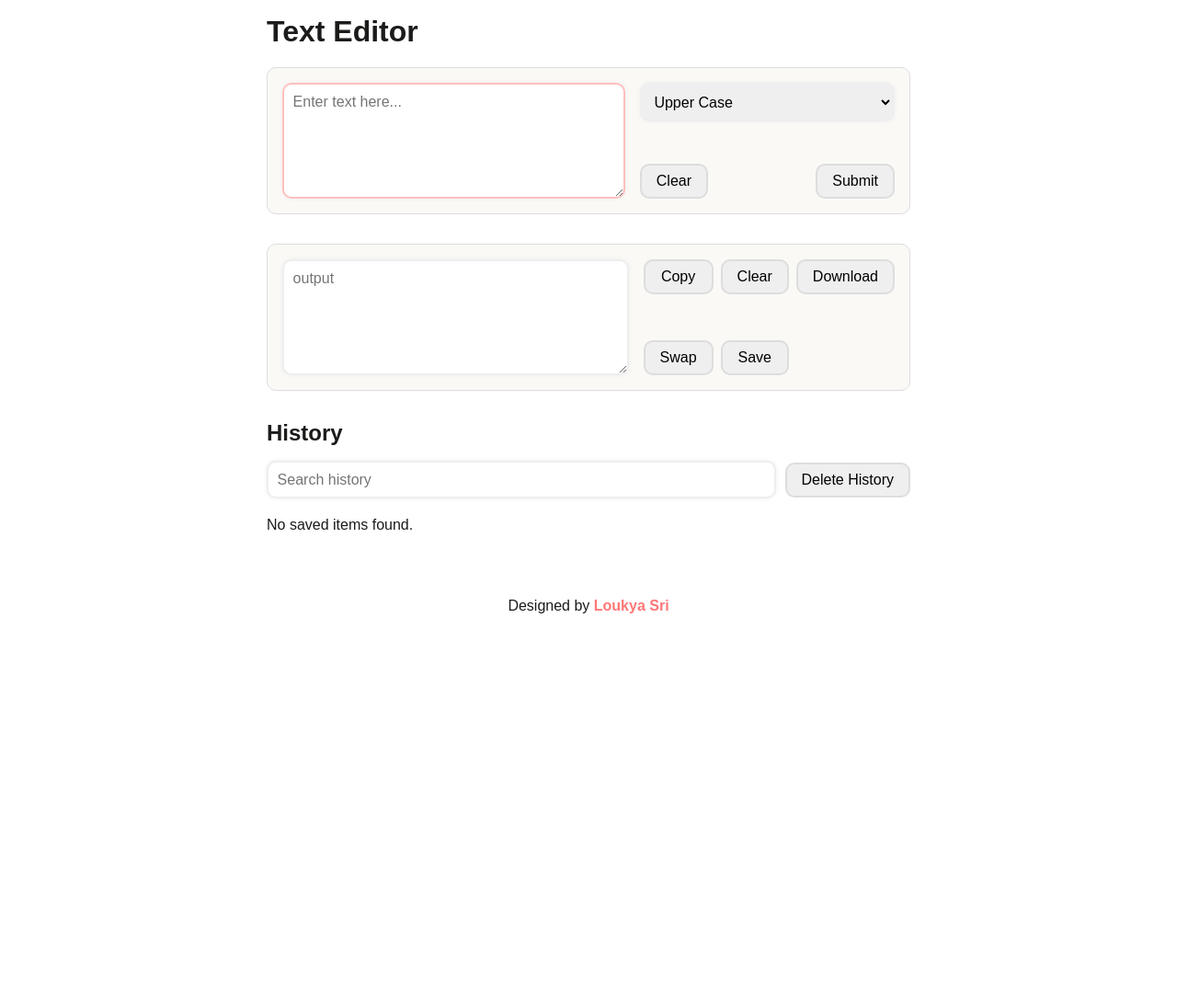
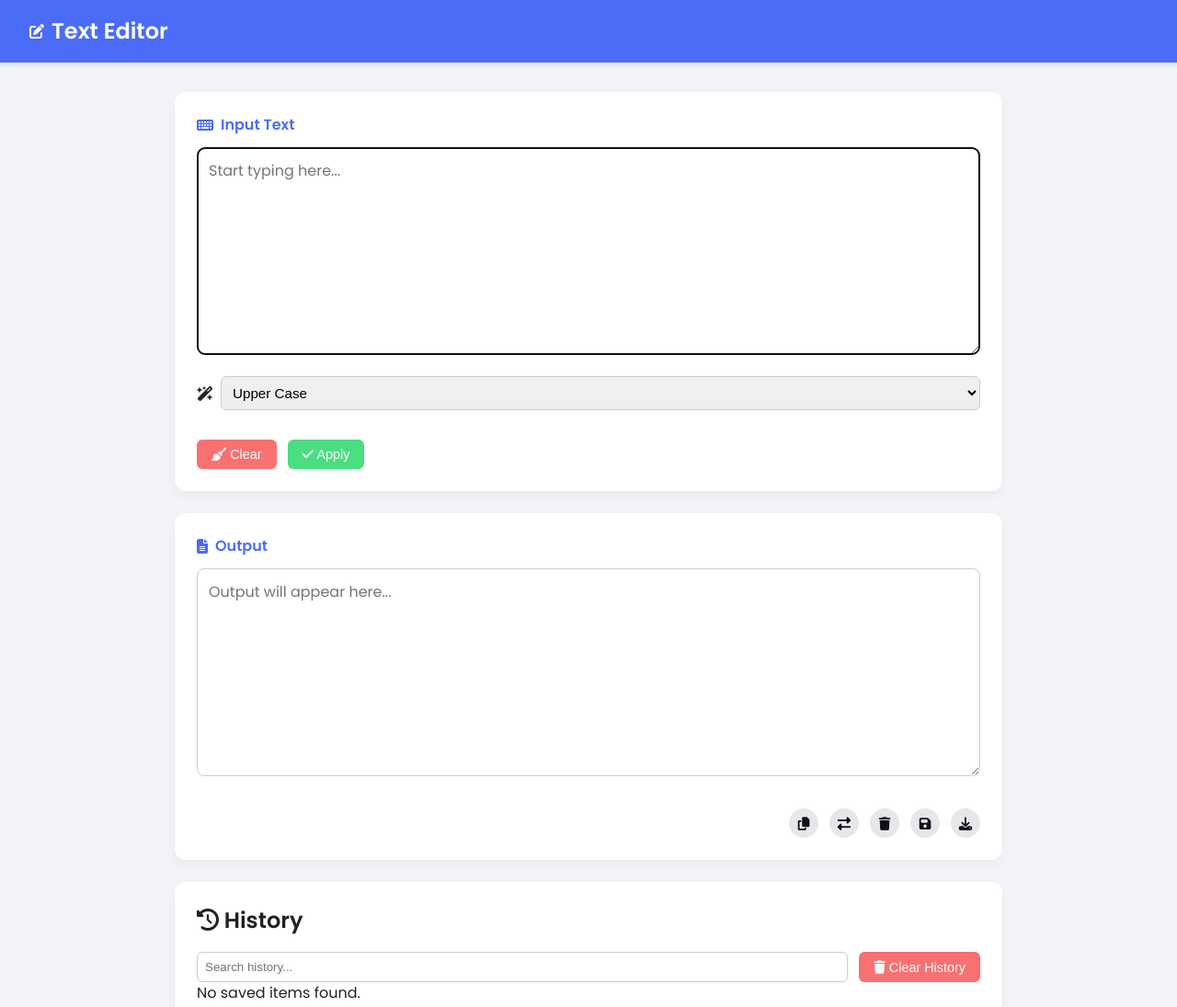
Before and after one commit to LoukyaSriKudipudi/text-editor, a plain HTML site: page index.html in a window 1280 px wide. Shown: the top 1095 px of the page at 92% size. Before the commit the page ends 800 px from the top, so only its background shows below. Drawn offline with Linux system fonts and the light colour scheme; a web font is replaced by a local one.

Commit message:
first commit

```diff
--- a/index.html
+++ b/index.html
@@ -4,104 +4,138 @@
     <meta charset="UTF-8" />
     <meta name="viewport" content="width=device-width, initial-scale=1.0" />
     <title>Text Editor</title>
-    <link href="styles.css" rel="stylesheet" />
+    <link rel="stylesheet" href="styles.css" />
+    <link
+      rel="stylesheet"
+      href="https://cdnjs.cloudflare.com/ajax/libs/font-awesome/6.5.0/css/all.min.css"
+    />
   </head>
   <body>
-    <header>
-      <h1>Text Editor</h1>
+    <header class="app-header">
+      <div class="logo">
+        <i class="fa-solid fa-pen-to-square"></i>
+        <h1 id="title">Text Editor</h1>
+      </div>
     </header>
-    <main>
-      <section class="inputContainer">
+
+    <main class="app-container">
+      <!-- Input Section -->
+      <section class="inputContainer card">
+        <label for="input" class="section-title">
+          <i class="fa-solid fa-keyboard"></i> Input Text
+        </label>
         <textarea
           class="input"
-          rows="10"
+          id="input"
           name="input"
-          id="input"
-          placeholder="Enter text here..."
+          rows="8"
+          placeholder="Start typing here..."
         ></textarea>
+
         <div class="selectAndinputButtons">
+          <div class="select-group">
+            <i class="fa-solid fa-wand-magic-sparkles"></i>
             <select class="select">
-            <option class="option" value="uppercase">Upper Case</option>
-            <option class="option" value="lowercase">Lower Case</option>
-            <option class="option" value="replace">Replace</option>
-            <option class="option" value="lengthcounter">
-              Count Text Length
-            </option>
-            <option class="option" value="trimspace">
-              Trim Leading and trailing Spaces
-            </option>
-            <option class="option" value="padsstart">Pads Start</option>
-            <option class="option" value="padsend">Pads End</option>
-            <option class="option" value="converttosnakecase">
-              Convert To Sanke Case
-            </option>
-            <option class="option" value="convertopascalcase">
-              Convert to Pascal Case
-            </option>
-            <option class="option" value="convertocamelcase">
-              Convert to camelCase
-            </option>
+              <option value="uppercase">Upper Case</option>
+              <option value="lowercase">Lower Case</option>
+              <option value="replace">Replace</option>
+              <option value="lengthcounter">Count Length</option>
+              <option value="trimspace">Trim Spaces</option>
+              <option value="padsstart">Pads Start</option>
+              <option value="padsend">Pads End</option>
+              <option value="converttosnakecase">Snake Case</option>
+              <option value="convertopascalcase">Pascal Case</option>
+              <option value="convertocamelcase">camelCase</option>
             </select>
-          <input class="place" type="text" placeholder="Place" required />
-          <input class="replace" type="text" placeholder="Replace" required />
+          </div>
+
+          <div class="replace-group">
+            <input class="place" type="text" placeholder="Find..." />
+            <input class="replace" type="text" placeholder="Replace with..." />
+          </div>
+
           <div class="inputButtons">
-            <button class="inputReset" type="reset">Clear</button>
-            <button class="submit" type="submit">Submit</button>
+            <button class="inputReset" type="reset">
+              <i class="fa-solid fa-broom"></i> Clear
+            </button>
+            <button class="submit" type="submit">
+              <i class="fa-solid fa-check"></i> Apply
+            </button>
           </div>
         </div>
       </section>
 
-      <section class="outputContainer">
+      <!-- Output Section -->
+      <section class="outputContainer card">
+        <label for="output" class="section-title">
+          <i class="fa-solid fa-file-lines"></i> Output
+        </label>
         <textarea
           readonly
           class="output"
-          rows="10"
-          cols="50"
-          name="output"
           id="output"
-          placeholder="output"
+          rows="8"
+          placeholder="Output will appear here..."
         ></textarea>
 
         <div class="outputButtons">
-          <button class="copyButton" type="button">Copy</button>
-          <button class="swap" type="button">Swap</button>
-          <button class="outputReset" type="reset">Clear</button>
-          <button class="save" type="button">Save</button>
-          <button class="downloadOutput" type="button">Download</button>
+          <button class="copyButton" title="Copy">
+            <i class="fa-solid fa-copy"></i>
+          </button>
+          <button class="swap" title="Swap">
+            <i class="fa-solid fa-right-left"></i>
+          </button>
+          <button class="outputReset" title="Clear Output">
+            <i class="fa-solid fa-trash"></i>
+          </button>
+          <button class="save" title="Save">
+            <i class="fa-solid fa-floppy-disk"></i>
+          </button>
+          <button class="downloadOutput" title="Download">
+            <i class="fa-solid fa-download"></i>
+          </button>
         </div>
       </section>
-      <section class="historySection">
-        <h2>History</h2>
+
+      <!-- History Section -->
+      <section class="historySection card">
+        <div class="history-header">
+          <h2><i class="fa-solid fa-clock-rotate-left"></i> History</h2>
           <div class="searchAndDeleteContainer">
             <input
-            placeholder="Search history"
               class="filter"
               id="filter"
-            name="filter"
               type="text"
+              placeholder="Search history..."
             />
-          <button class="deleteHistory">Delete History</button>
+            <button class="deleteHistory">
+              <i class="fa-solid fa-trash"></i> Clear History
+            </button>
           </div>
-        <section>
+        </div>
+
         <dialog class="modal">
           <div class="modelContent">
-              <p>Are you sure?</p>
-              <p>
-                Do you really want to delete history? The process cannot be
-                undone.
-              </p>
+            <h3><i class="fa-solid fa-circle-exclamation"></i> Confirm</h3>
+            <p>Do you really want to delete history? This cannot be undone.</p>
+            <div class="modal-actions">
               <button class="cancelNo">Cancel</button>
               <button class="deleteYes">Delete</button>
             </div>
+          </div>
         </dialog>
-        </section>
+
         <div class="historyContainer"></div>
       </section>
     </main>
-    <footer>
-      <p class="footerText">Designed by <span>Loukya Sri</span></p>
+
+    <footer class="app-footer">
+      <p class="footerText">
+        Made with <i class="fa-solid fa-heart"></i> by
+        <span>Loukya Sri</span>
+      </p>
     </footer>
+
     <script src="script.js"></script>
   </body>
 </html>
-<!-- loukya sri -->
--- a/styles.css
+++ b/styles.css
@@ -1,259 +1,316 @@
-@import "https://fonts.googleapis.com/css2?family=Funnel+Display:wght@300..800&family=Space+Mono:ital,wght@0,700;1,400;1,700&display=swap";
+@import url("https://fonts.googleapis.com/css2?family=Poppins:wght@300;400;600&display=swap");
 
 * {
   box-sizing: border-box;
+  margin: 0;
   padding: 0;
-  margin: 0;
-  font-family: "Funnel Display", sans-serif;
 }
 
 body {
-  width: 90vw;
-  max-width: 700px;
-  margin: auto;
-  padding: 1rem 0;
+  font-family: "Poppins", sans-serif;
+  background: #f3f4f8;
+  color: #222;
+  line-height: 1.5;
   display: flex;
   flex-direction: column;
-  justify-content: center;
-  color: #1c1b1a;
+  min-height: 100vh;
 }
 
-h1 {
-  margin-bottom: 20px;
+.app-header {
+  background: #4a6cf7;
+  color: #fff;
+  padding: 1rem 2rem;
+  box-shadow: 0 2px 6px rgba(0, 0, 0, 0.1);
 }
 
-.inputContainer,
-.outputContainer {
-  border: 1px solid #ddd;
+.app-header .logo {
   display: flex;
-  flex-direction: row;
-  justify-content: space-between;
-  margin-bottom: 2em;
-  height: 10em;
-  gap: 1em;
-  background-color: #faf9f6;
-  padding: 1em;
-  border-radius: 10px;
+  gap: 0.5rem;
+  align-items: center;
+  font-size: 1rem;
+}
+#title {
+  font-size: 1.5rem;
 }
 
-.input,
-.output {
+.app-container {
   flex: 1;
+  display: grid;
+  grid-template-columns: 1fr;
+  gap: 1.5rem;
+  max-width: 900px;
+  width: 90%;
+  margin: 2rem auto;
 }
 
-@media (orientation: portrait) {
-  .inputContainer,
-  .outputContainer {
-    border: 1px solid #ddd;
-    display: flex;
-    flex-direction: column;
-    justify-content: space-between;
-    margin-bottom: 2em;
-    height: 20em;
-    gap: 1em;
-    background-color: #faf9f6;
-    padding: 1em;
-    border-radius: 10px;
-  }
-
-  .outputContainer {
-    border: 1px solid #ddd;
-    display: flex;
-    flex-direction: row;
-    justify-content: space-between;
-    margin-bottom: 2em;
-    height: 20em;
-    gap: 1em;
-    background-color: #faf9f6;
-    padding: 1em;
-    border-radius: 10px;
-  }
-
-  .inputButtons {
-    margin-top: 10px;
-    display: flex;
-    flex-direction: row;
-    justify-content: space-between;
-  }
+.card {
+  background: #fff;
+  padding: 1.5rem;
+  border-radius: 12px;
+  box-shadow: 0 4px 12px rgba(0, 0, 0, 0.05);
 }
 
-.selectAndinputButtons,
-.outputButtons {
+.section-title {
+  font-weight: 600;
+  margin-bottom: 0.75rem;
+  display: flex;
+  align-items: center;
+  gap: 0.5rem;
+  color: #4a6cf7;
+}
+
+textarea {
+  width: 100%;
+  border: 1px solid #ccc;
+  border-radius: 8px;
+  padding: 0.75rem;
+  font-family: inherit;
+  font-size: 1rem;
+  margin-bottom: 1rem;
+  resize: vertical;
+}
+
+.selectAndinputButtons {
   display: flex;
   flex-direction: column;
-  flex-wrap: wrap;
-  justify-content: space-between;
-  height: auto;
-  gap: 0.5em;
+  gap: 1rem;
+}
+
+.select-group,
+.replace-group {
+  display: flex;
+  gap: 0.5rem;
+  align-items: center;
+}
+
+.select {
+  flex: 1;
+  padding: 0.5rem;
+  border-radius: 6px;
+  border: 1px solid #ccc;
+  font-size: 0.95rem;
+}
+
+.place,
+.replace {
+  flex: 1;
+  padding: 0.5rem;
+  border-radius: 6px;
+  border: 1px solid #ccc;
+  font-size: 0.95rem;
 }
 
 .inputButtons {
   display: flex;
-  flex-direction: row;
-  justify-content: space-between;
+  gap: 0.75rem;
 }
 
-.input,
-.select,
-.place,
-.replace,
-.option,
-.output,
-.filter {
-  padding: 0.6em;
-  border: 2px solid #eee;
-  border-radius: 10px;
-  box-shadow: 0 0 5px #eee;
-  font-size: 1rem;
+.inputButtons button,
+.outputButtons button,
+.deleteHistory,
+.modal-actions button {
+  padding: 0.5rem 1rem;
+  border: none;
+  border-radius: 6px;
+  cursor: pointer;
+  font-size: 0.9rem;
+  transition: 0.2s;
 }
 
-.input:focus,
-.output:focus,
-.select:focus,
-.option:focus,
-.place:focus,
-.replace:focus,
-textarea:focus {
-  outline: none;
-  border: 2px solid #f777;
+.inputReset {
+  background: #f87171;
+  color: #fff;
 }
 
-button {
-  cursor: pointer;
-  padding: 0.5em 1em;
-  font-size: 1rem;
-  border-radius: 10px;
-  height: auto;
-  border: 2px solid #ddd;
-  /* background: linear-gradient(to right, #f7f7f7, #eee); */
-  transition: background 0.3s ease;
+.submit {
+  background: #4ade80;
+  color: #fff;
 }
 
-button:hover {
-  background-color: #aaa;
+.outputButtons {
+  display: flex;
+  justify-content: flex-end;
+  gap: 0.75rem;
+  margin-top: 0.75rem;
 }
 
-.histroyTextArea {
-  padding: 10px;
-  border: 2px solid #eee;
-  border-radius: 10px;
-  box-shadow: 0 0 5px #eee;
+.outputButtons button {
+  text-align: center;
+  display: flex;
+  justify-content: center;
+  align-content: center;
+  background: #e5e7eb;
+  color: #111;
+  padding: 0.6rem;
+  width: 2rem;
+  height: 2rem;
+  border-radius: 50%;
 }
 
-.historyContainer {
-  width: 100%;
-  margin: 20px auto;
+.outputButtons button:hover {
+  background: #4a6cf7;
+  color: #fff;
 }
 
-.histroyTextArea {
-  flex: 1;
-  resize: vertical;
-}
-
-.eachHistoryContainer {
+.history-header {
   display: flex;
   flex-direction: column;
-  gap: 10px;
-  margin-bottom: 15px;
-  padding: 10px;
-  border: 1px solid #ddd;
-  border-radius: 8px;
-  background-color: #fafafa;
-}
-
-.eachHistoryContainer button {
-  width: 100px;
-}
-
-.historySection {
-  margin-top: 20px;
-}
-
-.autoSaveMessage {
-  font-size: 0.9rem;
-  color: green;
-  margin-top: 5px;
-}
-
-.editAndDeleteTextContainer {
-  display: flex;
-  justify-content: space-around;
-  gap: 20px;
-}
-.editAndDeleteTextContainer button {
-  flex: 1;
-}
-
-.footerText {
-  margin-top: 50px;
-  text-align: center;
-}
-
-.footerText Span {
-  color: #f77;
-  font-weight: 800;
-}
-
-.cancelNo,
-.deleteYes {
-  padding: 0.5rem;
-}
-
-.modal {
-  position: fixed;
-  top: 50%;
-  left: 50%;
-  transform: translate(-50%, -50%);
-  border: none;
-  border-radius: 12px;
-  padding: 2rem;
-  max-width: 400px;
-  width: 90%;
-  background: #fff;
-  box-shadow: 0 5px 30px rgba(0, 0, 0, 0.2);
-  text-align: center;
-  font-size: 1rem;
-  animation: popIn 0.2s ease-in-out;
-}
-
-.modal p {
-  margin-bottom: 1rem;
-}
-
-.modal button {
-  padding: 0.5rem 1rem;
-  border: none;
-  border-radius: 8px;
-  margin: 0 0.5rem;
-  cursor: pointer;
-  font-weight: 600;
-  box-shadow: 0 0 5px #ddd;
-  z-index: 9999;
-}
-
-dialog::backdrop {
-  background: rgba(0, 0, 0, 0.5);
-}
-
-::selection {
-  color: #eee;
-  background-color: #1c1b1a;
+  gap: 1rem;
 }
 
 .searchAndDeleteContainer {
   display: flex;
-  flex-direction: row;
-  justify-content: space-between;
-  align-items: center;
-  margin-top: 1em;
-  gap: 0.6em;
+  gap: 0.75rem;
 }
+
 .filter {
   flex: 1;
+  padding: 0.5rem;
+  border-radius: 6px;
+  border: 1px solid #ccc;
+}
+
+.deleteHistory {
+  background: #f87171;
+  color: #fff;
+}
+
+.modal {
+  padding: 1rem;
+  border: none;
+  border-radius: 10px;
+  max-width: 400px;
+}
+
+.modelContent {
+  display: flex;
+  flex-direction: column;
+  gap: 1rem;
+}
+
+.modal-actions {
+  display: flex;
+  justify-content: flex-end;
+  gap: 1rem;
+}
+
+.cancelNo {
+  background: #e5e7eb;
+}
+
+.deleteYes {
+  background: #f87171;
+  color: #fff;
+}
+
+.app-footer {
+  background: #f9fafb;
+  padding: 1rem;
+  text-align: center;
+  font-size: 0.9rem;
+  color: #555;
+  border-top: 1px solid #e5e7eb;
+}
+
+.footerText span {
+  font-weight: 600;
+  color: #4a6cf7;
+}
+
+/* ===== History Items ===== */
+.eachHistoryContainer {
+  background: #fff;
+  border-radius: 10px;
+  padding: 1rem;
+  margin-bottom: 1rem;
+  box-shadow: 0 2px 8px rgba(0, 0, 0, 0.05);
+  display: flex;
+  flex-direction: column;
+  gap: 0.75rem;
+}
+
+.histroyTextArea {
+  width: 100%;
+  border: 1px solid #ddd;
+  border-radius: 8px;
+  padding: 0.75rem;
+  font-family: inherit;
+  font-size: 0.95rem;
+  resize: vertical;
+  background: #f9fafb;
+  transition: border 0.2s;
+}
+
+.histroyTextArea:focus {
+  outline: none;
+  border-color: #4a6cf7;
+  background: #fff;
+}
+
+/* ===== Buttons inside History ===== */
+.editAndDeleteTextContainer {
+  display: flex;
+  justify-content: flex-end;
+  gap: 0.5rem;
+}
+
+.historyDeleteButton,
+.historyEditButton,
+.editAndDeleteTextContainer button {
+  padding: 0.4rem 0.9rem;
+  border: none;
+  border-radius: 6px;
+  font-size: 0.85rem;
+  cursor: pointer;
+  transition: background 0.2s, color 0.2s;
 }
 
 .historyDeleteButton {
-  height: auto;
-  padding: 0.5em 1.2em;
-  font-size: 1rem;
+  background: #f87171;
+  color: #fff;
 }
+
+.historyDeleteButton:hover {
+  background: #dc2626;
+}
+
+.historyEditButton {
+  background: #e5e7eb;
+  color: #222;
+}
+
+.historyEditButton:hover {
+  background: #4a6cf7;
+  color: #fff;
+}
+
+.editAndDeleteTextContainer button:nth-child(2) {
+  background: #4ade80;
+  color: #fff;
+}
+
+.editAndDeleteTextContainer button:nth-child(2):hover {
+  background: #22c55e;
+}
+
+/* ===== Auto-Save Message ===== */
+.autoSaveMessage {
+  text-align: center;
+  font-size: 0.85rem;
+  font-weight: 500;
+  color: #16a34a;
+  margin-top: 0.5rem;
+  animation: fadeOut 1.5s ease forwards;
+}
+
+@keyframes fadeOut {
+  0% {
+    opacity: 1;
+  }
+  80% {
+    opacity: 1;
+  }
+  100% {
+    opacity: 0;
+  }
+}
```
Also changed, not shown: script.js (+3 -6 lines). Lines whose indentation alone changed are shown as unchanged.
